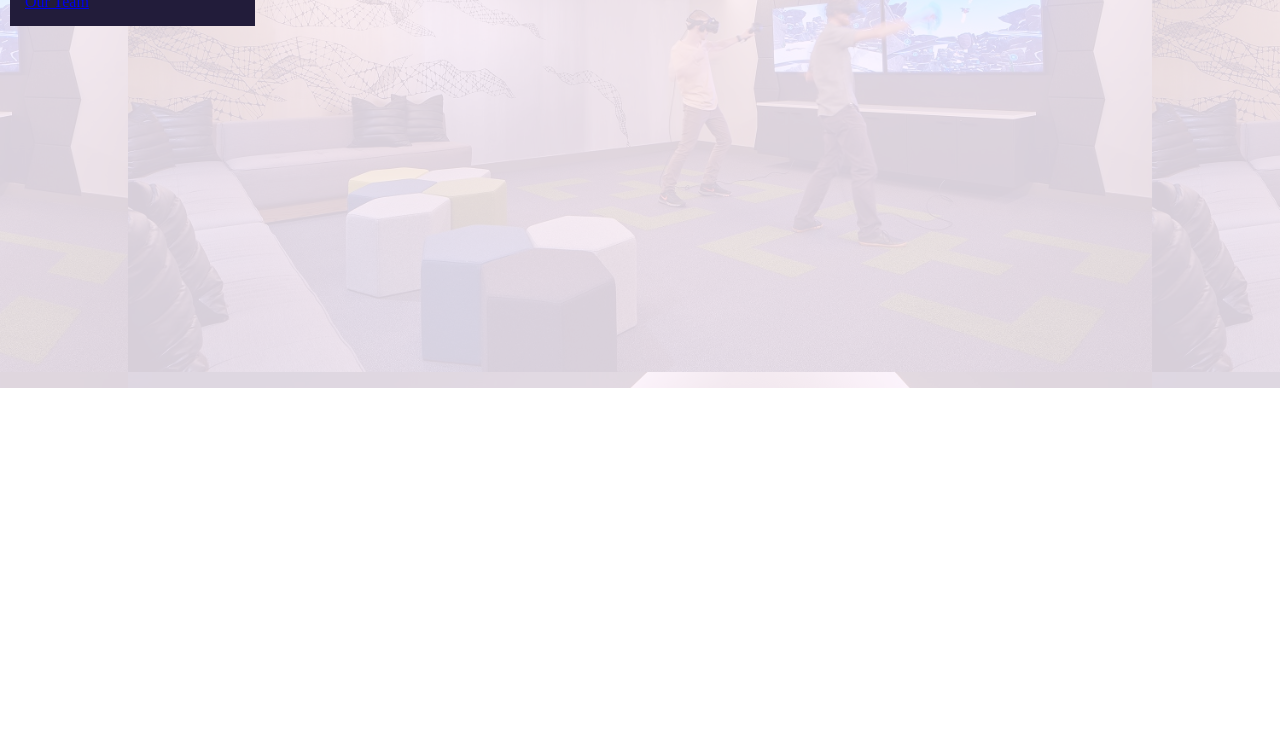
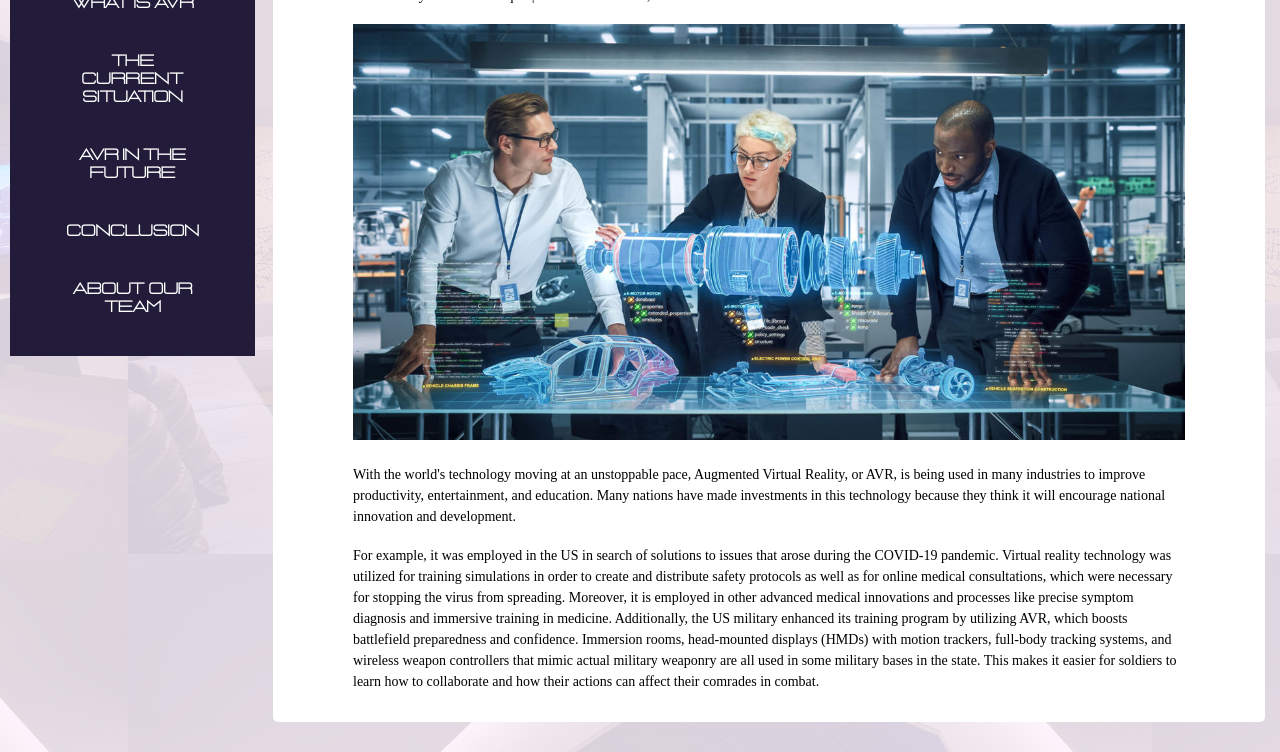
Before and after one commit to AllanaAngeo/mms142-groupb-2023.github.io, a plain HTML site: page AVR_TheCurrentSituation.html in a window 1280 px wide. Shown: the part 412-1164 px from the top of the page. Before the commit the page ends 800 px from the top, so only its background shows below. Drawn offline with Linux system fonts and the light colour scheme; a web font is replaced by a local one.

Commit message:
Update AVR_TheCurrentSituation.html
replaced html file with hannah's edits

```diff
--- a/AVR_TheCurrentSituation.html
+++ b/AVR_TheCurrentSituation.html
@@ -18,14 +18,44 @@
 	<hSub>Disrupting Reality: How Advanced Virtual Reality is Revolutionizing Our Society</hSub>
 </header>
 
-<div class="menupanel">
-	<a id="BtnTech" href="AVR_DisruptiveTechnology.html">• Disruptive<br>&nbsp;&nbsp;Technology</a>
-	<a id="BtnAVR" href="AVR_WhatIsAVR.html">• What is AVR</a>
-	<a id="BtnCurr" href="AVR_TheCurrentSituation.html" style="font-weight: bold;">•&nbsp;&nbsp;&nbsp;&nbsp;&nbsp;&nbsp;The Current<br>&nbsp;&nbsp;&nbsp;&nbsp;&nbsp;&nbsp;&nbsp;Situation</a>
-	<a id="BtnFuture" href="AVR_AVRInTheFuture.html">• AVR In The<br>&nbsp;&nbsp;&nbsp;Future</a>
-	<a id="BtnCon" href="AVR_Conclusion.html">• Conclusion</a>
-	<a id="BtnCredits" href="AVR_Credits.html">• About Our Team</a>
+<div class = "main">
+	<div class="menupanel">
+		<a href="AVR_DisruptiveTechnology.html">
+			<button class = "btn btnCont btnStyle"> Disruptive Technology</button>
+		</a>
+		<br><a class = "activitygroup" href="AVR_WhatIsAVR.html">
+			<button class = "btn btnCont btnStyle">What is AVR </button>
+		</a>
+		<br><a href="AVR_TheCurrentSituation.html">
+			<button class = "btn btnCont btnStyle">The Current Situation</button>
+		</a>
+		<br><a href="AVR_AVRInTheFuture.html">
+			<button class = "btn btnCont btnStyle">AVR In The Future</button>
+		</a>
+		<br><a href="AVR_Conclusion.html">
+			<button class = "btn btnCont btnStyle">Conclusion</button>
+		</a>
+		<br><a href="AVR_Credits.html">
+			<button class = "btn btnCont btnStyle">About Our Team</button>
+		</a>
+	</div>
+
+<div class="bod1 content">
+	<h1> THE CURRENT SITUATION </h1>
+	<p>Published by: Hannah Beraquit | Date: December 12, 2023</p> <br>
+	<p><img id="avrProtoUk" src ="assets/media/Graphics and Images/AVR in Digital Prototyping/AVR in Prototyping in the UK_Gorodenkoff_Adobe Stock_2022.jpg"></p><br>
+	<p>With the world's technology moving at an unstoppable pace, Augmented Virtual Reality, or AVR, is being used in many industries to improve productivity, entertainment, and
+		education. Many nations have made investments in this technology because they think it will encourage national innovation and development.
+	</p><br>
+	<p>
+		For example, it was employed in the US in search of solutions to issues that arose during the COVID-19 pandemic. Virtual reality technology was utilized for training simulations
+		in order to create and distribute safety protocols as well as for online medical consultations, which were necessary for stopping the virus from spreading. Moreover, it is employed
+		in other advanced medical innovations and processes like precise symptom diagnosis and immersive training in medicine. Additionally, the US military enhanced its training program by
+		utilizing AVR, which boosts battlefield preparedness and confidence. Immersion rooms, head-mounted displays (HMDs) with motion trackers, full-body tracking systems, and wireless weapon
+		controllers that mimic actual military weaponry are all used in some military bases in the state. This makes it easier for soldiers to learn how to collaborate and how their actions can
+		 affect their comrades in combat.
+	</p>
+</div>
 </div>
 
 </body>
-</html>
```
